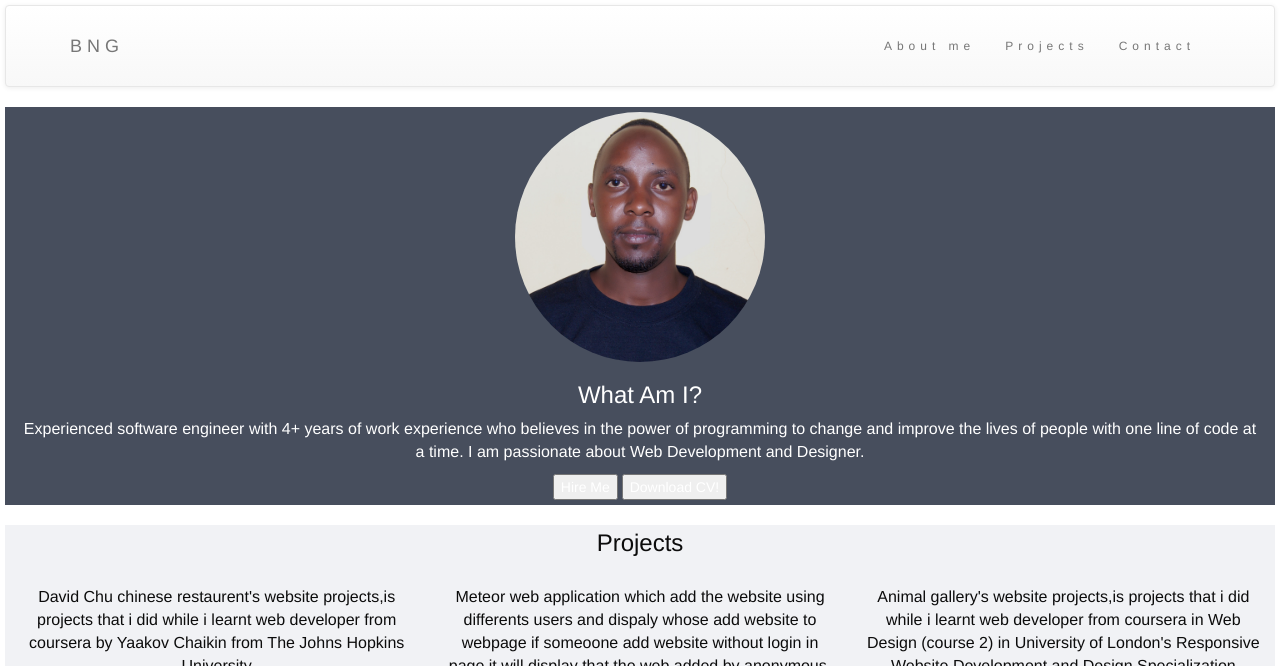
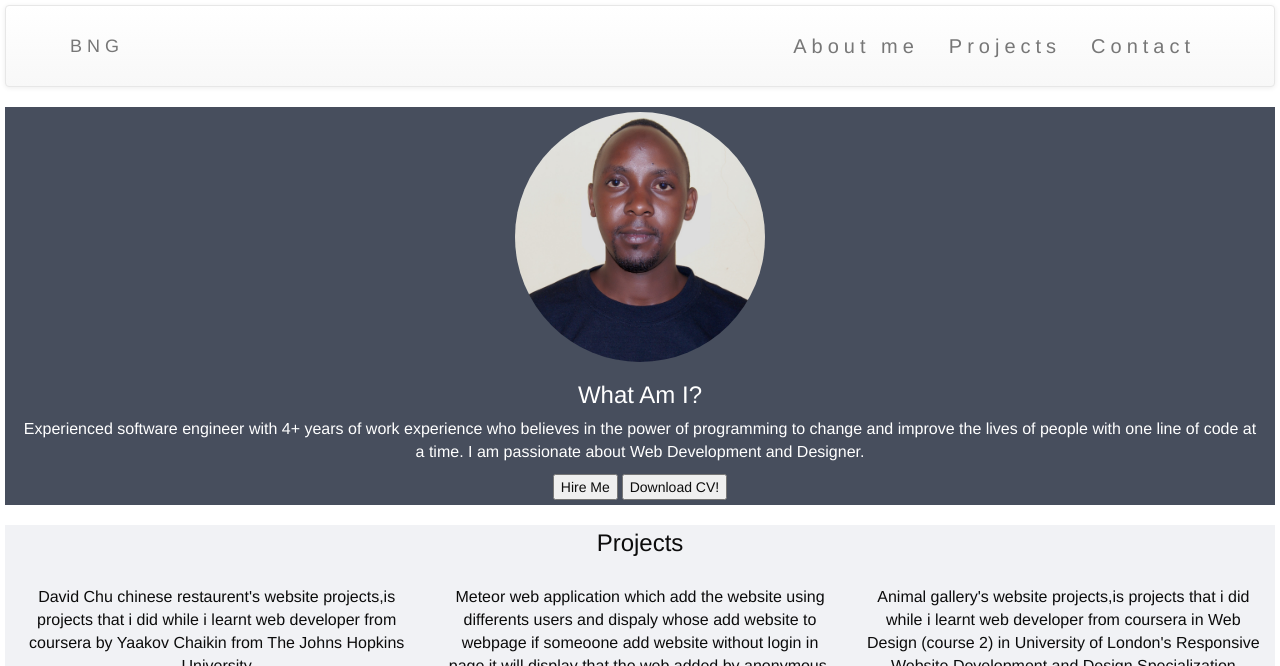
Before and after one commit to emmymbaraga/resume, a plain HTML site: page index.html in a window 1280 px wide. Shown: the top 666 px of the page. Drawn offline with nearby package versions, Linux system fonts and the light colour scheme.

Commit message:
Update style.css

```diff
--- a/style.css
+++ b/style.css
@@ -41,7 +41,7 @@ body {
     border: 0;
     border-radius: 0;
     margin-bottom: 0;
-    font-size: 12px;
+    font-size: 20px;
     letter-spacing: 5px;
   }
   .navbar-nav  li a:hover {
@@ -50,3 +50,6 @@ body {
 li a .navbar-nav {
   color:Black;
 }
+.button{
+  color: #0c0c0c;
+}
```
